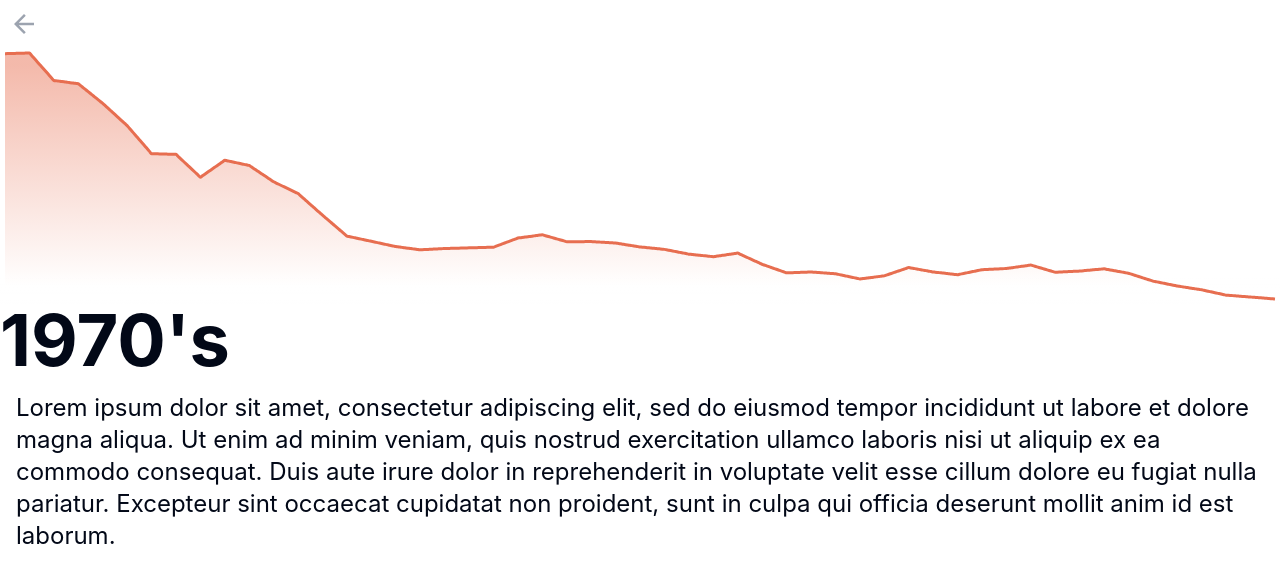
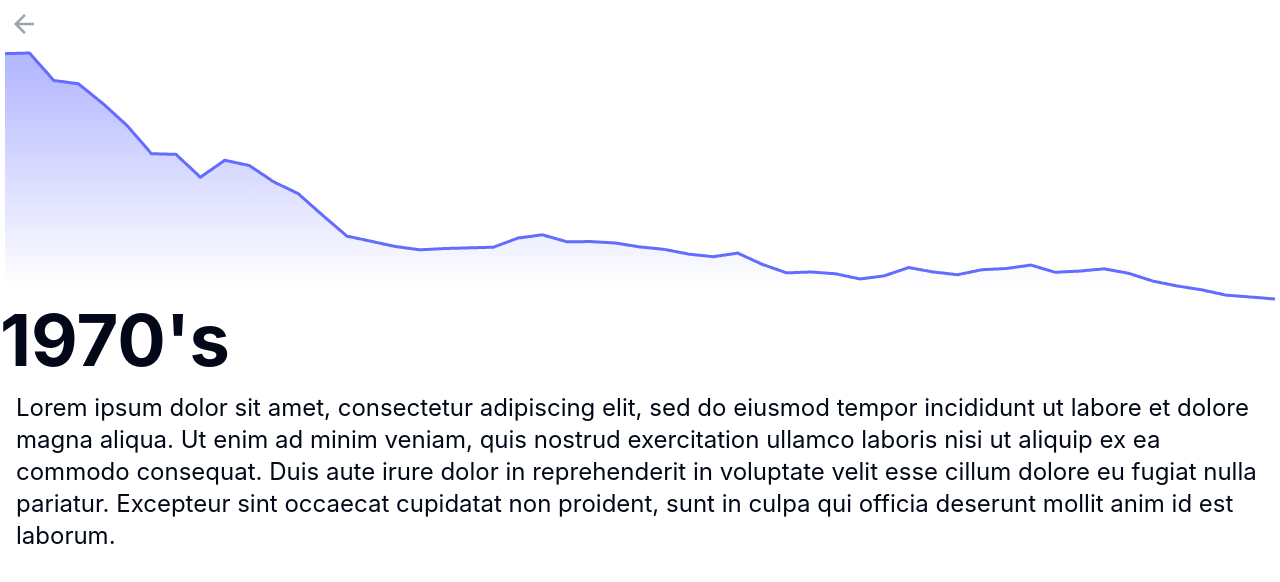
Before and after one commit to wpyeon/visstory-web, a React (Vite) app: page /#/main/history in a window 1280 px wide. Shown: the top 582 px of the page. Built offline with nearby package versions, Linux system fonts and the light colour scheme.

Commit message:
design: change chart color

```diff
--- a/src/components/ProgressChart.tsx
+++ b/src/components/ProgressChart.tsx
@@ -70,7 +70,7 @@ export function ProgressChart({ progress }: ProgressChartProps) {
         config={{
           line: {
             label: "Progress",
-            color: "hsl(var(--chart-1))",
+            color: "#646CFF",
           },
         }}
         className="h-[full] w-full"
@@ -80,12 +80,12 @@ export function ProgressChart({ progress }: ProgressChartProps) {
             <linearGradient id="gradient" x1="0" y1="0" x2="0" y2="1">
               <stop
                 offset="5%"
-                stopColor="hsl(var(--chart-1))"
+                stopColor="#646CFF"
                 stopOpacity={0.8}
               />
               <stop
                 offset="95%"
-                stopColor="hsl(var(--chart-1))"
+                stopColor="#646CFF"
                 stopOpacity={0}
               />
             </linearGradient>
```
